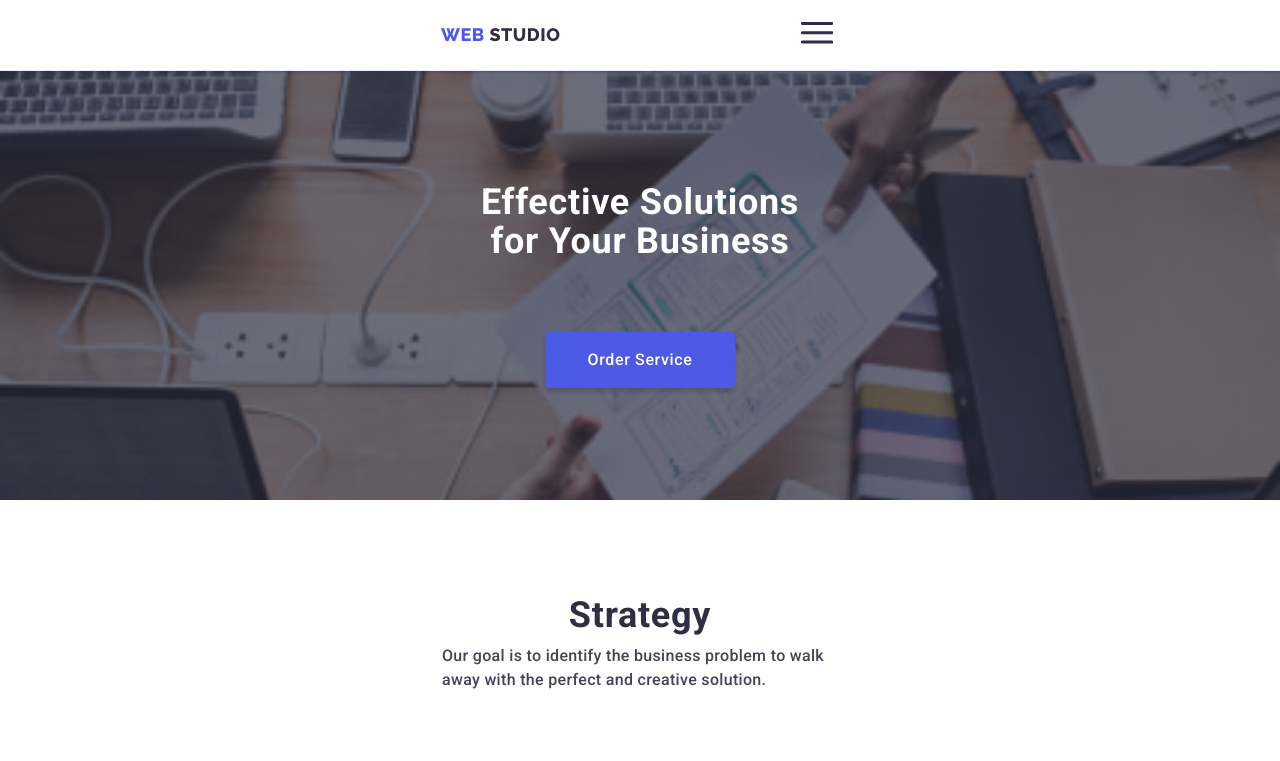
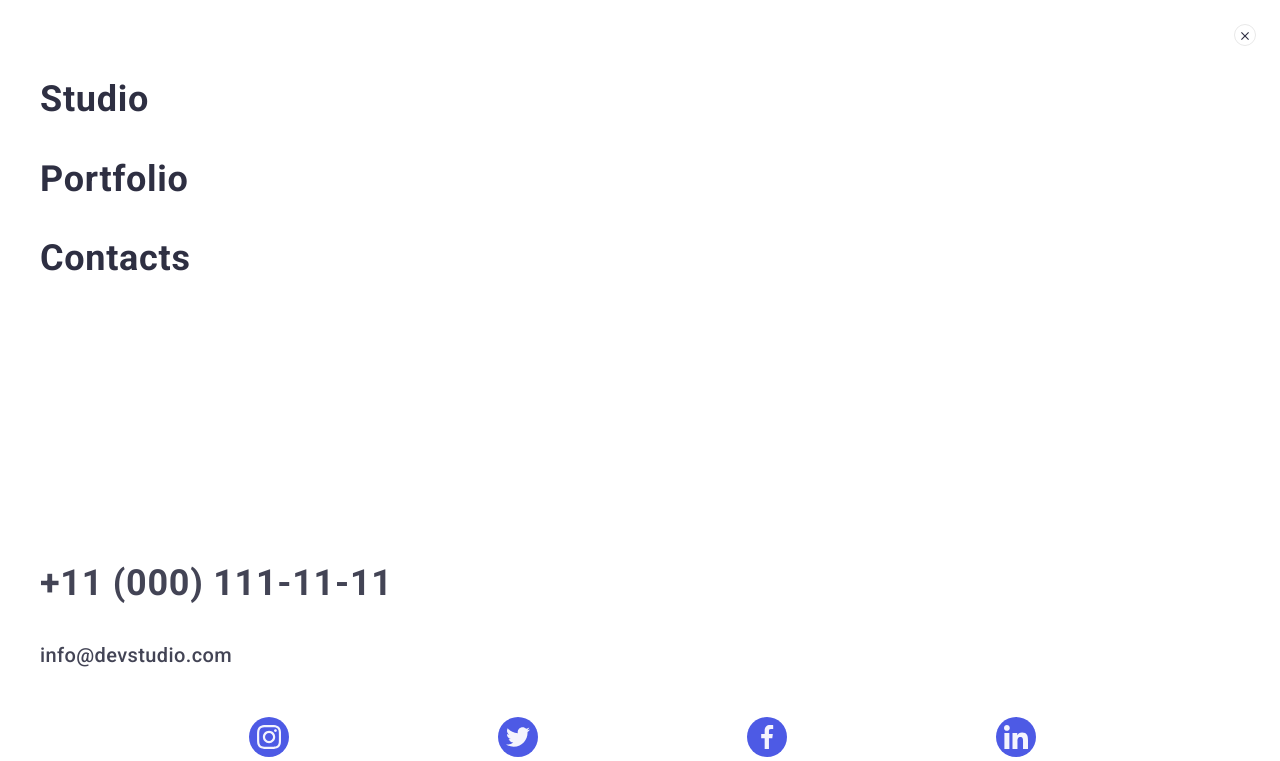
Before and after one commit to yurichh/goit-markup-hw-06, a plain HTML site: page index.html in a window 1280 px wide. Both pictures are taken after a click on the button 817 px from the left and 34 px from the top of the page. Shown: the top 761 px of the page. Drawn offline with nearby package versions, Linux system fonts and the light colour scheme.

Commit message:
edit 14:42

```diff
--- a/css/styles.css
+++ b/css/styles.css
@@ -75,32 +75,12 @@ body {
   /* outline: 2px solid red; */
   padding: 0 16px;
 }
+.is-hidden {
+  opacity: 0;
+  visibility: hidden;
+  pointer-events: none;
+}
 
-.mobile-menu {
-  width: 100vw;
-  height: 100vh;
-  background-color: var(--white);
-  position: fixed;
-  top: 0;
-  left: 0;
-  padding: 40px;
-}
-.menu-close-btn {
-  position: absolute;
-  top: 24px;
-  right: 24px;
-  border-radius: 24px;
-  border: 1px solid rgba(43, 37, 37, 0.105);
-  background-color: var(--cornflower);
-}
-.menu-open-btn {
-  background-color: transparent;
-  border: none;
-}
-.menu-close-icon,
-.menu-open-icon {
-  fill: var(--navy);
-}
 /** ------------------HEADER------------------ */
 .header {
   border-bottom: 1px solid #e7e9fc;
@@ -194,7 +174,7 @@ body {
       rgba(46, 47, 66, 0.7),
       rgba(46, 47, 66, 0.7)
     ),
-    url(../images/hero-background.jpg);
+    url(../images/hero-bg-mob-1x.jpg);
   background-size: cover;
   background-position: center;
   background-repeat: no-repeat;
@@ -202,6 +182,18 @@ body {
   width: 100%;
   height: auto;
   margin: 0 auto;
+}
+
+@media (min-device-pixel-ratio: 2),
+  (min-resolution: 192dpi),
+  (min-resolution: 2dppx) {
+  .main-section {
+    background-image: linear-gradient(
+        rgba(46, 47, 66, 0.7),
+        rgba(46, 47, 66, 0.7)
+      ),
+      url(../images/hero-bg-mob-2x.jpg);
+  }
 }
 .main-container {
   text-align: center;
@@ -359,22 +351,17 @@ body {
   color: var(--slate);
   text-align: center;
 }
-.team-soc,
-.menu-soc {
+.team-soc {
   display: flex;
   gap: 24px;
   justify-content: center;
 }
-..menu-soc {
-  gap: 56px;
-}
-.team-soc-item,
-.menu-soc-item {
+
+.team-soc-item {
   width: 40px;
   height: 40px;
 }
-.team-soc-link,
-.menu-soc-link {
+.team-soc-link {
   width: 100%;
   height: 100%;
   display: flex;
@@ -649,6 +636,137 @@ body {
   margin-left: 16px;
   fill: var(--white);
 }
+
+/** ------------------MENU------------------ */
+
+.mobile-menu {
+  width: 100vw;
+  height: 100vh;
+  background-color: var(--white);
+  position: fixed;
+  top: 0;
+  left: 0;
+  padding: 40px 35px 40px 40px;
+  transform: translate(0);
+  transition: transform var(--transition);
+}
+
+.mobile-menu.is-hidden {
+  transform: translateX(100%);
+  transition: transform var(--transition);
+}
+.menu-close-btn {
+  position: absolute;
+  top: 24px;
+  right: 24px;
+  border-radius: 24px;
+  border: 1px solid rgba(43, 37, 37, 0.105);
+  background-color: transparent;
+  text-align: center;
+}
+.menu-open-btn {
+  border: none;
+  background-color: transparent;
+}
+/* .menu-open-btn span {
+  display: block;
+  width: 32px;
+  height: 3px;
+  background-color: var(--navy);
+  box-shadow: 0 -7px 0 0 var(--navy), 0 7px 0 0 var(--navy);
+  border-radius: 3px;
+} */
+.menu-close-icon,
+.menu-open-icon {
+  fill: var(--navy);
+}
+
+.menu-nav {
+  display: flex;
+  flex-direction: column;
+}
+.menu-nav-list {
+  display: flex;
+  flex-direction: column;
+  margin-bottom: 284px;
+  margin-top: 40px;
+  gap: 40px;
+}
+.menu-address-list {
+  display: flex;
+  flex-direction: column;
+  gap: 40px;
+  margin-bottom: 48px;
+}
+.menu-links {
+  color: #2e2f42;
+  font-size: 36px;
+  font-weight: 700;
+  line-height: 1.1;
+  letter-spacing: 0.02em;
+  transition: color var(--transition);
+}
+
+.menu-links:hover,
+.menu-links:focus {
+  color: var(--ocean);
+}
+
+.menu-address {
+}
+.menu-tel {
+  color: var(--slate);
+  font-size: 36px;
+  font-weight: 700;
+  line-height: 40px;
+  letter-spacing: 0.72px;
+  text-transform: capitalize;
+  font-style: normal;
+  transition: color var(--transition);
+}
+
+.menu-mail {
+  color: var(--slate);
+  text-transform: none;
+  font-size: 20px;
+  font-weight: 500;
+  line-height: 24px;
+  letter-spacing: 0.4px;
+  font-style: normal;
+  transition: color var(--transition);
+}
+.menu-tel:hover,
+.menu-tel:focus,
+.menu-mail:hover,
+.menu-mail:focus {
+  color: var(--iris);
+}
+.menu-soc {
+  display: flex;
+  justify-content: space-evenly;
+}
+.menu-soc-item {
+  width: 40px;
+  height: 40px;
+}
+.menu-soc-link {
+  width: 100%;
+  height: 100%;
+  display: flex;
+  justify-content: center;
+  align-items: center;
+  background-color: var(--iris);
+  border-radius: 50%;
+  cursor: pointer;
+  transition: background-color var(--transition);
+}
+.menu-soc-link:hover,
+.menu-soc-link:focus {
+  background-color: var(--ocean);
+}
+.menu-soc-icon {
+  fill: var(--cloud);
+}
 /** ------------------MODAL------------------ */
 
 .backdrop {
@@ -661,7 +779,7 @@ body {
   transition: opacity var(--transition), visibility var(--transition);
 }
 .modal {
-  width: 408px;
+  width: 392px;
   min-height: 584px;
   position: absolute;
   background-color: var(--dairy);
@@ -705,11 +823,6 @@ body {
 }
 .modal-close-icon {
   transition: fill var(--transition);
-}
-.is-hidden {
-  opacity: 0;
-  visibility: hidden;
-  pointer-events: none;
 }
 .modal-title {
   font-weight: 500;
--- a/index.html
+++ b/index.html
@@ -60,6 +60,7 @@
           <svg width="32" height="22" class="menu-open-icon">
             <use href="/images/icons.svg#icon-menu-open"></use>
           </svg>
+          <span></span>
         </button>
       </div>
       <div class="mobile-menu is-hidden" data-menu>
@@ -69,31 +70,32 @@
           </svg>
          </button>
         <nav class="menu-nav">
-          <ul class="menu-list list">
-            <li class="menu-list-item">
+          <ul class="menu-nav-list list">
+            <li>
               <a href="./index.html" class="menu-links link"
                 >Studio</a
               >
             </li>
-            <li class="menu-list-item">
+            <li>
               <a href="./portfolio.html" class="menu-links link">Portfolio</a>
             </li>
-            <li class="menu-list-item">
+            <li>
               <a href="" class="menu-links link">Contacts</a>
             </li>
           </ul>
         <address class="menu-address">
-          <ul class="list menu-list">
+          <ul class="list menu-address-list">
             <li>
-              <a href="mailto:info@devstudio.com" class="menu-contacts link"
+              <a href="tel:+110001111111" class="menu-tel link"
+                >+11 (000) 111-11-11</a
+              >
+            </li>
+            <li>
+              <a href="mailto:info@devstudio.com" class="menu-mail link"
                 >info@devstudio.com</a
               >
             </li>
-            <li>
-              <a href="tel:+110001111111" class="menu-contacts link"
-                >+11 (000) 111-11-11</a
-              >
-            </li>
+
           </ul>
         </address>
         <ul class="menu-soc">
@@ -627,6 +629,7 @@
         </form>
       </div>
     </div>
+    <script src="./js/menu.js"></script>
     <script src="./js/modal.js"></script>
   </body>
 </html>
```
Also changed, not shown: images/hero-bg-mob-1x.jpg (renamed from images/hero-background.jpg), images/hero-bg-mob-2x.jpg (added).
